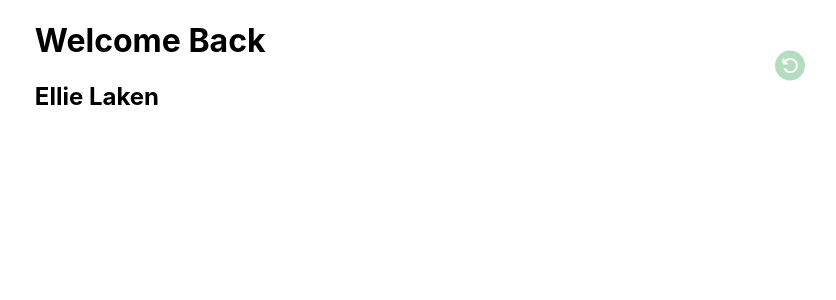
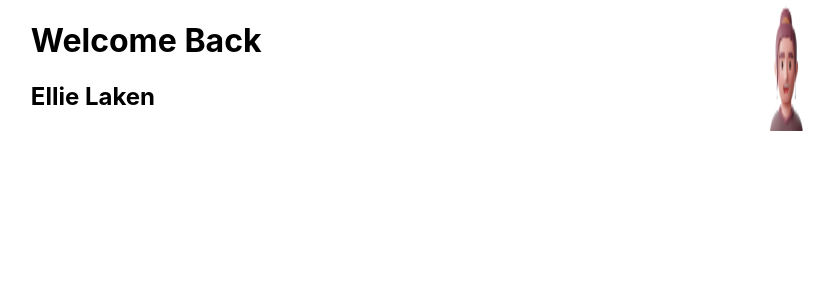
Before and after one commit to ecf123/ecf-fe-prototype, a React (Create React App) app: page / in a window 1280 px wide. Shown: the top 300 px of the page, without its empty margins (220-1056 px from the left). Built offline with nearby package versions, Linux system fonts and the light colour scheme.

Commit message:
created a userIcon componen

```diff
--- a/src/App.jsx
+++ b/src/App.jsx
@@ -1,11 +1,14 @@
 import Home from "./containers/Home/Home";
+import userIcon from "./assets/images/profile-picture.png";
 
 const App = () => {
   const userProfile = {
     firstName: "Ellie",
-    lastName: "Laken"
+    lastName: "Laken",
+    userIcon: userIcon
 
   }
+
 
   return (
     <div className="App">
--- /dev/null
+++ b/src/components/UserIcon/UserIcon.jsx
@@ -0,0 +1,13 @@
+
+import"./UserIcon.scss";
+import React from 'react'
+
+const UserIcon = ({userIcon}) => {
+
+
+  return (
+    <img  src={userIcon} alt="" />
+  )
+}
+
+export default UserIcon
--- a/src/components/WelcomeHeader/WelcomeHeader.jsx
+++ b/src/components/WelcomeHeader/WelcomeHeader.jsx
@@ -1,17 +1,20 @@
 import React from 'react'
 import "./WelcomeHeader.scss"
-import userIcon from "../../assets/images/redo.svg"
+import UserIcon from '../UserIcon/UserIcon';
+
 
 const WelcomeHeader = ({ userProfile }) => {
     const firstName = userProfile.firstName;
     const lastName = userProfile.lastName;
+    const userIcon = userProfile.userIcon;
     return (
         <div className='welcome-header'>
             <div className='welcome-header__welcome-message'>
                 <h1 className='welcome-header__welcome-message__title' >Welcome Back</h1>
                 <h2 className='welcome-header__welcome-message__username'>{firstName} {lastName}</h2>
             </div>
-            <img src={userIcon} alt="" />
+            <UserIcon userIcon={userIcon}/>
+
         </div>
   )
 }
```
Also changed, not shown: src/assets/images/profile-picture.png (added), src/assets/images/profile-picture.svg (deleted), src/components/UserIcon/UserIcon.scss (added).
